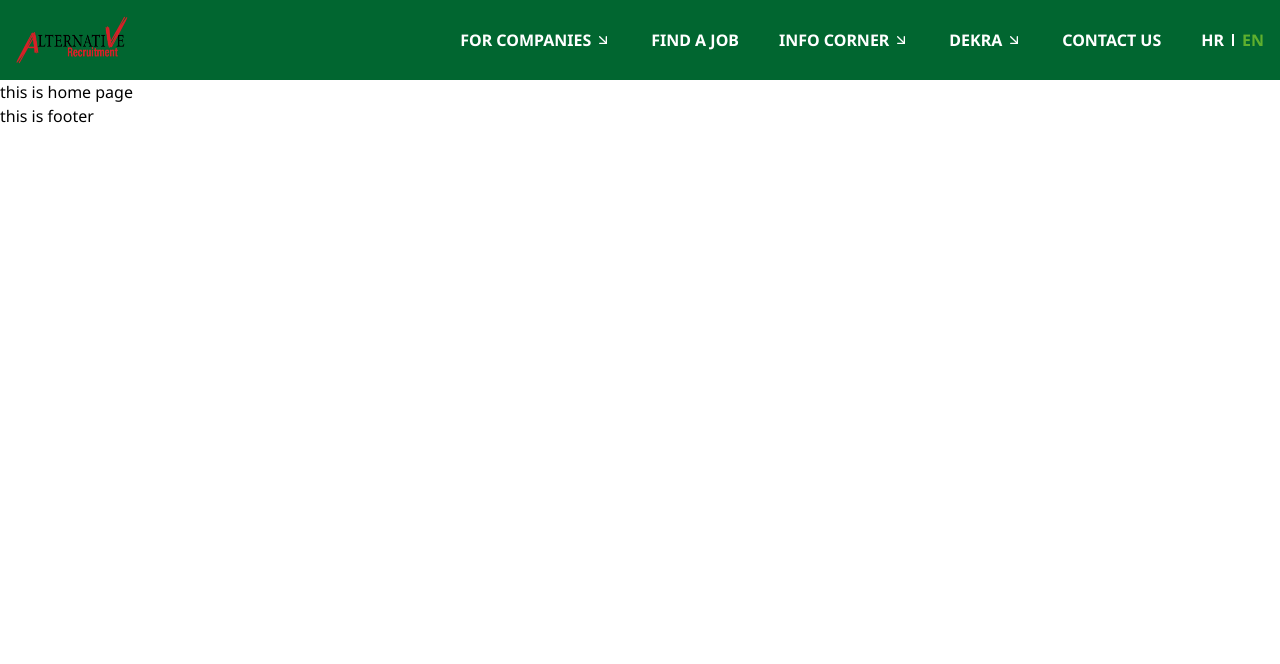
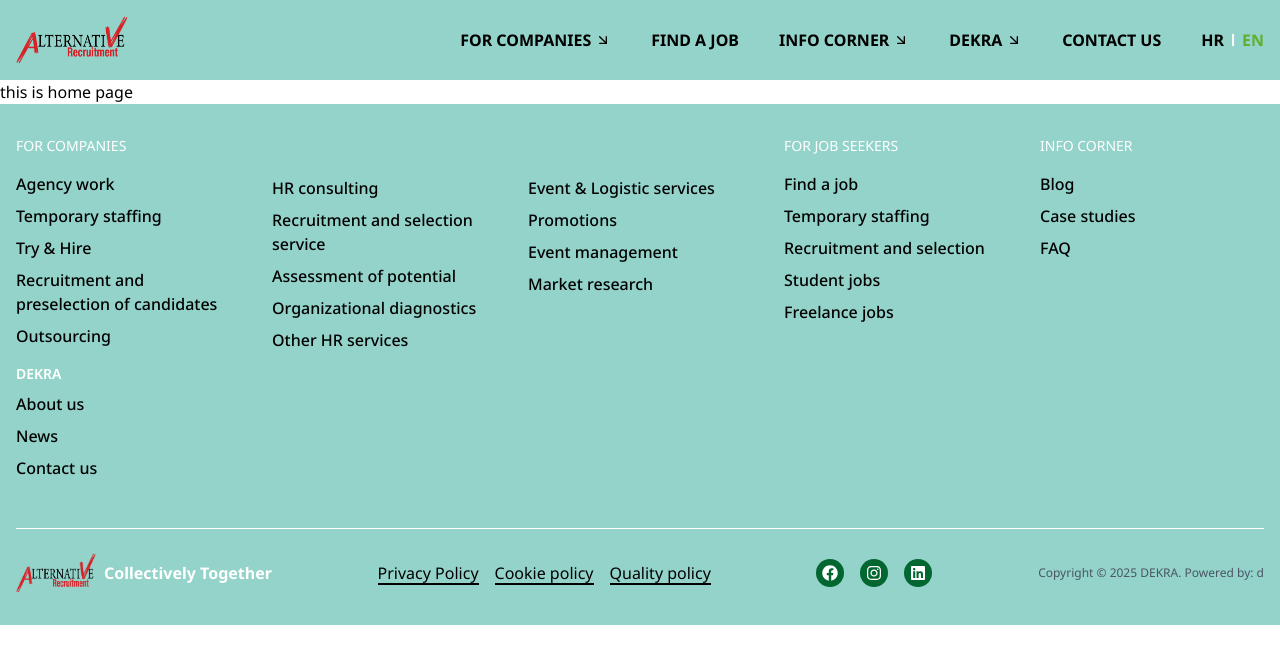
Before and after one commit to mrashed21/dekra, a React (Vite) app: page / in a window 1280 px wide. Shown: the top 664 px of the page. Built offline with nearby package versions, Linux system fonts and the light colour scheme.

Commit message:
[ADD] added footer

```diff
--- a/src/components/Footer/Footer.jsx
+++ b/src/components/Footer/Footer.jsx
@@ -1,7 +1,231 @@
-import React from "react";
+import { FaFacebook, FaInstagram, FaLinkedin } from "react-icons/fa";
+import { Link } from "react-router-dom";
+import Logo from "/Logo.png";
+const Footer = () => {
+  return (
+    <footer className="bg-primary text-secondary py-8 px-4">
+      <div className="container mx-auto ">
+        <div className="grid grid-cols-1 md:grid-cols-5 gap-8">
+          {/* FOR COMPANIES */}
+          <div>
+            <h3 className="text-sm text-[#ffffff] mb-4">FOR COMPANIES</h3>
+            <ul className="space-y-2 font-medium">
+              <li>
+                <Link to="/agency-work" className="nav-underline">
+                  Agency work
+                </Link>
+              </li>
+              <li>
+                <Link to="/temporary-staffing" className="nav-underline">
+                  Temporary staffing
+                </Link>
+              </li>
+              <li>
+                <Link to="/try-hire" className="nav-underline">
+                  Try & Hire
+                </Link>
+              </li>
+              <li>
+                <Link to="/recruitment" className="nav-underline">
+                  Recruitment and preselection of candidates
+                </Link>
+              </li>
+              <li>
+                <Link to="/outsourcing" className="nav-underline">
+                  Outsourcing
+                </Link>
+              </li>
+              <li className="mt-4 text-white">
+                <h5 className="font-semibold text-sm ">DEKRA</h5>
+              </li>
+              <li>
+                <Link to="/about" className="nav-underline">
+                  About us
+                </Link>
+              </li>
+              <li>
+                <Link to="/news" className="nav-underline">
+                  News
+                </Link>
+              </li>
+              <li>
+                <Link to="/contact" className="nav-underline">
+                  Contact us
+                </Link>
+              </li>
+            </ul>
+          </div>
 
-const Footer = () => {
-  return <div>this is footer</div>;
+          {/* HR Consulting */}
+          <div>
+            <ul className="space-y-2 mt-10 font-medium">
+              <li>
+                <Link to="/hr-consulting" className="nav-underline">
+                  HR consulting
+                </Link>
+              </li>
+              <li>
+                <Link to="/recruitment-service" className="nav-underline">
+                  Recruitment and selection service
+                </Link>
+              </li>
+              <li>
+                <Link to="/assessment" className="nav-underline">
+                  Assessment of potential
+                </Link>
+              </li>
+              <li>
+                <Link
+                  to="/organizational-diagnostics"
+                  className="nav-underline"
+                >
+                  Organizational diagnostics
+                </Link>
+              </li>
+              <li>
+                <Link to="/other-hr-services" className="nav-underline">
+                  Other HR services
+                </Link>
+              </li>
+            </ul>
+          </div>
+
+          {/* Event & Logistic services */}
+          <div>
+            <ul className="space-y-2 mt-10 font-medium">
+              <li>
+                <Link to="/event-services" className="nav-underline">
+                  Event & Logistic services
+                </Link>
+              </li>
+              <li>
+                <Link to="/promotions" className="nav-underline">
+                  Promotions
+                </Link>
+              </li>
+              <li>
+                <Link to="/event-management" className="nav-underline">
+                  Event management
+                </Link>
+              </li>
+              <li>
+                <Link to="/market-research" className="nav-underline">
+                  Market research
+                </Link>
+              </li>
+            </ul>
+          </div>
+
+          {/* FOR JOB SEEKERS */}
+
+          <div>
+            <h3 className="text-sm text-[#ffffff] mb-4">FOR JOB SEEKERS</h3>
+            <ul className="space-y-2 font-medium">
+              <li>
+                <Link to="/find-job" className="nav-underline">
+                  Find a job
+                </Link>
+              </li>
+              <li>
+                <Link to="/temp-staffing" className="nav-underline">
+                  Temporary staffing
+                </Link>
+              </li>
+              <li>
+                <Link to="/recruitment-selection" className="nav-underline">
+                  Recruitment and selection
+                </Link>
+              </li>
+              <li>
+                <Link to="/student-jobs" className="nav-underline">
+                  Student jobs
+                </Link>
+              </li>
+              <li>
+                <Link to="/freelance-jobs" className="nav-underline">
+                  Freelance jobs
+                </Link>
+              </li>
+            </ul>
+          </div>
+
+          {/* INFO CORNER */}
+          <div>
+            <h3 className="text-sm text-[#ffffff] mb-4">INFO CORNER</h3>
+            <ul className="space-y-2 font-medium">
+              <li>
+                <Link to="/blog" className="nav-underline">
+                  Blog
+                </Link>
+              </li>
+              <li>
+                <Link to="/case-studies" className="nav-underline">
+                  Case studies
+                </Link>
+              </li>
+              <li>
+                <Link to="/faq" className="nav-underline">
+                  FAQ
+                </Link>
+              </li>
+            </ul>
+          </div>
+        </div>
+
+        {/* Bottom section */}
+        <div className="mt-12 pt-6 border-t border-white">
+          <div className="flex flex-col md:flex-row justify-between items-center">
+            {/* logo */}
+            <div className="mb-4 md:mb-0 order-3 lg:order-1 mt-5 lg:mt-0">
+              <Link
+                to="/collectively"
+                className="font-bold  flex items-center space-x-2 text-white"
+              >
+                <img src={Logo} alt="logo" className="w-20 h-10" />{" "}
+                <span>Collectively Together</span>
+              </Link>
+            </div>
+
+            {/* trams */}
+            <div className="flex space-x-4 oder-1 lg:order-2 ">
+              <Link to="/privacy" className=" footer-underline">
+                Privacy Policy
+              </Link>
+              <Link to="/cookies" className=" footer-underline">
+                Cookie policy
+              </Link>
+              <Link to="/quality" className=" footer-underline">
+                Quality policy
+              </Link>
+            </div>
+
+            {/* social icon */}
+            <div className="flex space-x-4 oder-2 lg:order-3 mt-5 lg:mt-0">
+              <div className="w-7 h-7 rounded-full bg-green-800 hover:bg-green-950 flex items-center justify-center ">
+                <Link to="#">
+                  <FaFacebook color="white" />
+                </Link>
+              </div>
+              <div className="w-7 h-7 rounded-full bg-green-800 hover:bg-green-950 flex items-center justify-center">
+                <Link to="#">
+                  <FaInstagram color="white" />
+                </Link>
+              </div>
+              <div className="w-7 h-7 rounded-full bg-green-800 hover:bg-green-950 flex items-center justify-center">
+                <Link to="#">
+                  <FaLinkedin color="white" />
+                </Link>
+              </div>
+            </div>
+
+            <div className="text-[12px] text-gray-600 order-4">
+              Copyright © 2025 DEKRA. Powered by: d
+            </div>
+          </div>
+        </div>
+      </div>
+    </footer>
+  );
 };
 
 export default Footer;
--- a/src/components/Navbar/Navbar.jsx
+++ b/src/components/Navbar/Navbar.jsx
@@ -10,7 +10,7 @@ const Navbar = () => {
   const [isOpen, setIsOpen] = useState(false);
 
   return (
-    <nav className="bg-green-800 text-white p-4 font-bold">
+    <nav className="bg-primary text-secondary p-4 font-bold">
       <div className="container mx-auto flex justify-between items-center">
         <Link to="/" className="text-xl font-bold">
           <img src={Logo} alt="logo" className="w-28 h-12" />
@@ -124,6 +124,7 @@ const Navbar = () => {
               <div className="h-3 w-[2px] bg-black"></div>{" "}
               <button className="cursor-pointer text-[#5FB02E]">EN</button>
             </div>
+            {/* social icon */}
             <div className="flex space-x-4 mt-6">
               <div className="w-7 h-7 rounded-full bg-green-900 flex items-center justify-center">
                 <Link to="#">
--- a/src/index.css
+++ b/src/index.css
@@ -2,8 +2,10 @@
 
 @import "tailwindcss";
 @theme {
-  --color-primary: #d72027;
+  --color-primary: #8cd0c6ef;
   --color-secondary: #000000;
+  /* --color-primary: #d72027; */
+  /* --color-secondary: #000000; */
   --font-nato: "Noto Sans", "sans-serif";
 }
 
@@ -16,3 +18,7 @@
 .sub-item {
   @apply hover:underline underline-offset-6 transition-all duration-500 ease-in-out;
 }
+
+.footer-underline {
+  @apply relative before:absolute before:bottom-0 before:left-0 before:h-[2px] before:w-full before:bg-current before:transition-all before:duration-300 before:ease-in-out hover:before:w-0;
+}
```
